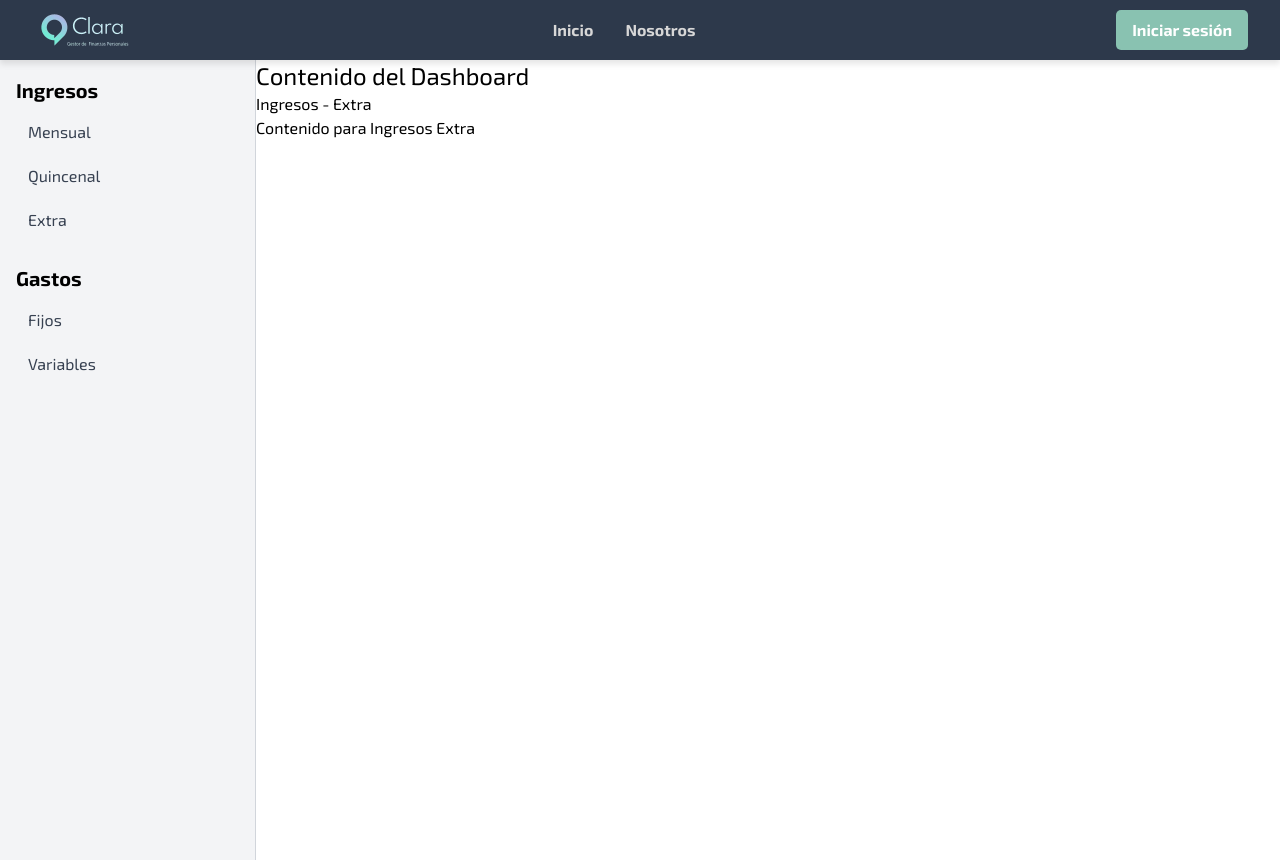
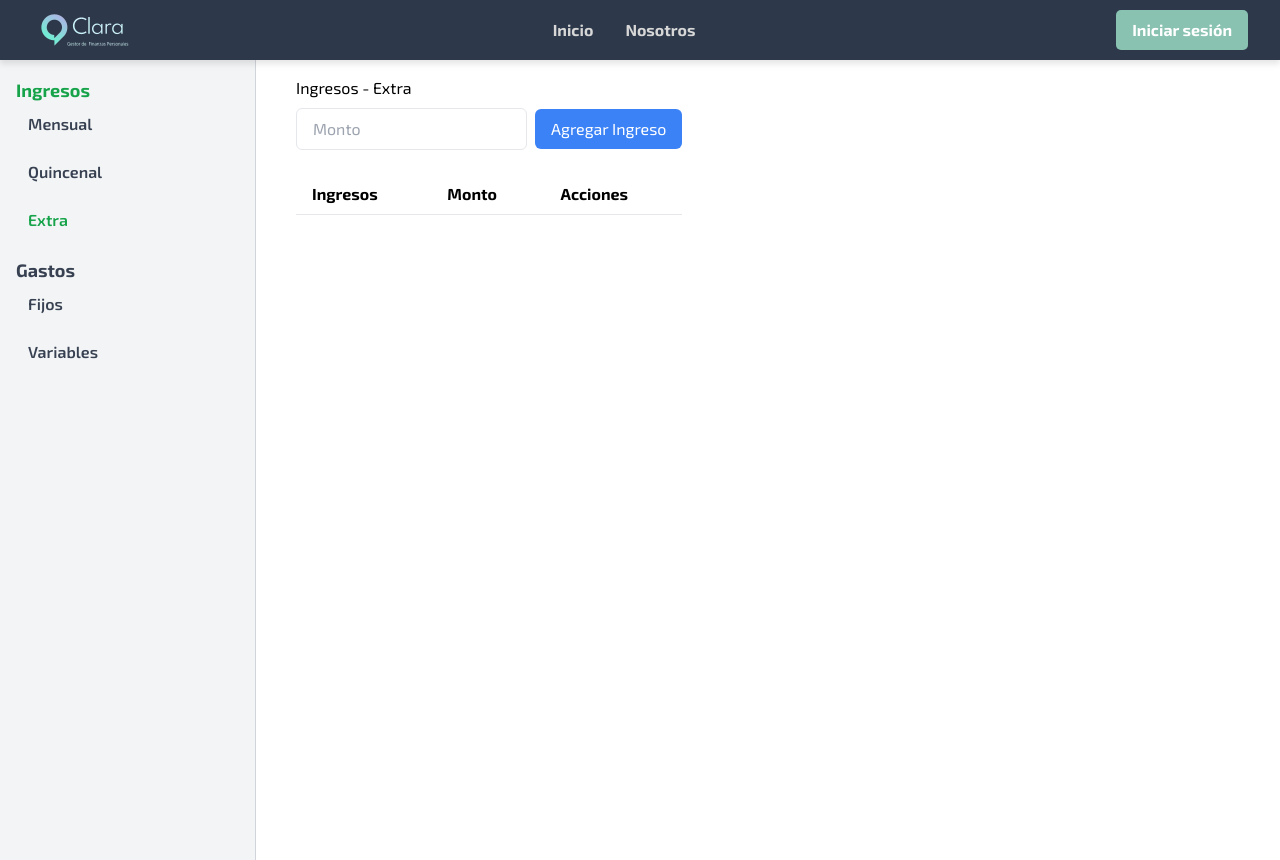
Before and after one commit to No-Country-simulation/equipo-s20-14-webapp, a React (Vite) app in the folder Frontend/front/: page /dashboard/ingresos/extra in a window 1280 px wide. Built offline with nearby package versions, Linux system fonts and the light colour scheme.

Commit message:
Renderizado del componente reutlizable IngresoItem

```diff
--- a/Frontend/front/package.json
+++ b/Frontend/front/package.json
@@ -14,6 +14,7 @@
     "react-dom": "^18.3.1",
     "react-router-dom": "^7.1.3",
     "react-slick": "^0.30.3",
+    "react-toastify": "^11.0.3",
     "slick-carousel": "^1.8.1"
   },
   "devDependencies": {
--- a/Frontend/front/src/App.jsx
+++ b/Frontend/front/src/App.jsx
@@ -2,6 +2,7 @@ import { BrowserRouter as Router, Routes, Route } from "react-router-dom";
 import { FinanzasApp } from "./pages/FinanzasApp";
 import { Dashboard } from "./pages/Dashboard/Dashboard";
 import { Ingresos } from "./pages/Dashboard/Ingresos";
+import { ToastContainer } from "react-toastify";
 
 export default function App() {
   return (
@@ -15,6 +16,7 @@ export default function App() {
           <Route path="ingresos/:tipo" element={<Ingresos />} />
         </Route>
       </Routes>
+      <ToastContainer position="bottom-right" autoClose={2000} />
     </Router>
   );
 }
--- /dev/null
+++ b/Frontend/front/src/components/Dashboard/IngresoItem.jsx
@@ -0,0 +1,84 @@
+import React, { useState, useEffect } from "react";
+import { toast } from "react-toastify";
+
+const IngresoItem = ({ tipo }) => {
+  const [monto, setMonto] = useState("");
+  const [ingresos, setIngresos] = useState([]);
+
+  useEffect(() => {
+    setIngresos([]);
+  }, [tipo]);
+
+  const handleAddIngreso = () => {
+    if (monto) {
+      setIngresos([
+        ...ingresos,
+        { tipo, monto: parseFloat(monto), id: Date.now() },
+      ]);
+      setMonto("");
+    }
+  };
+
+  const handleDeleteIngreso = (id) => {
+    setIngresos(ingresos.filter((ingreso) => ingreso.id !== id));
+    toast.warn("Eliminado correctamente.");
+  };
+
+  const handleSaveIngreso = () => {
+    toast.success("Ingresos guardados correctamente.");
+  };
+
+  return (
+    <div>
+      <input
+        type="number"
+        placeholder="Monto"
+        value={monto}
+        onChange={(e) => setMonto(e.target.value)}
+        className="px-4 py-2 border rounded-md"
+      />
+      <button
+        onClick={handleAddIngreso}
+        className="ml-2 px-4 py-2 bg-blue-500 text-white rounded-md"
+      >
+        Agregar Ingreso
+      </button>
+
+      <table className="min-w-full mt-6 border-collapse">
+        <thead>
+          <tr>
+            <th className="border-b py-2 px-4 text-left">Ingresos</th>
+            <th className="border-b py-2 px-4 text-left">Monto</th>
+            <th className="border-b py-2 px-4 text-left">Acciones</th>
+          </tr>
+        </thead>
+        <tbody>
+          {ingresos.map((ingreso) => (
+            <tr key={ingreso.id}>
+              <td className="border-b py-2 px-4 capitalize">{ingreso.tipo}</td>
+              <td className="border-b py-2 px-4">
+                ${ingreso.monto.toFixed(2)}
+              </td>
+              <td className="border-b py-2 px-4">
+                <button
+                  onClick={() => handleDeleteIngreso(ingreso.id)}
+                  className="mr-2 px-4 py-2 bg-red-500 text-white rounded-md"
+                >
+                  Eliminar
+                </button>
+                <button
+                  onClick={handleSaveIngreso}
+                  className="px-4 py-2 bg-green-500 text-white rounded-md"
+                >
+                  Guardar
+                </button>
+              </td>
+            </tr>
+          ))}
+        </tbody>
+      </table>
+    </div>
+  );
+};
+
+export default IngresoItem;
--- a/Frontend/front/src/components/Dashboard/SidebarMenu.jsx
+++ b/Frontend/front/src/components/Dashboard/SidebarMenu.jsx
@@ -1,28 +1,44 @@
 import React from "react";
-import { Link } from "react-router-dom";
+import { Link, useLocation } from "react-router-dom";
 
 export const SidebarMenu = ({ sections }) => {
+  const location = useLocation();
+
+  const isSectionActive = (path) => {
+    return location.pathname.startsWith(path)
+      ? "text-green-600"
+      : "text-gray-700";
+  };
+
   return (
     <div className="w-64 h-screen bg-gray-100 border-r border-gray-300 p-4">
+      <ul className="space-y-4">
         {sections.map((section, index) => (
-        <div key={index} className="mb-6">
-          {/* Título principal */}
-          <h2 className="text-xl font-bold mb-2">{section.title}</h2>
-          {/* Subtítulos */}
-          <ul className="space-y-1">
-            {section.subItems.map((item, subIndex) => (
-              <li key={subIndex}>
+          <li key={index}>
+            <h3
+              className={`font-bold text-lg ${isSectionActive(
+                `/dashboard/${section.title.toLowerCase()}`
+              )}`}
+            >
+              {section.title}
+            </h3>
+            <ul className="space-y-2">
+              {section.subItems.map((item, index) => (
+                <li key={index}>
                   <Link
                     to={item.path}
-                  className="block px-3 py-2 rounded-md text-gray-700 hover:bg-gray-200"
+                    className={`block  font-semibold px-3 py-2 rounded-md hover:bg-gray-200 ${isSectionActive(
+                      item.path
+                    )}`}
                   >
                     {item.label}
                   </Link>
                 </li>
               ))}
             </ul>
-        </div>
+          </li>
         ))}
+      </ul>
     </div>
   );
 };
--- a/Frontend/front/src/pages/Dashboard/Dashboard.jsx
+++ b/Frontend/front/src/pages/Dashboard/Dashboard.jsx
@@ -27,10 +27,8 @@ export const Dashboard = () => {
       <Header />
       <div className="flex ">
         <SidebarMenu sections={sections} />
-        <div className="">
-          <h1 className="text-2xl">Contenido del Dashboard</h1>
-          <Outlet />
-        </div>
+
+        <Outlet />
       </div>
     </div>
   );
--- a/Frontend/front/src/pages/Dashboard/Ingresos.jsx
+++ b/Frontend/front/src/pages/Dashboard/Ingresos.jsx
@@ -1,28 +1,16 @@
 import React from "react";
 import { useParams } from "react-router-dom";
+import IngresoItem from "../../components/Dashboard/IngresoItem";
 
 export const Ingresos = () => {
   const { tipo } = useParams();
 
-  console.log(tipo);
-
-  const renderContent = () => {
-    switch (tipo) {
-      case "mensual":
-        return <p>Contenido para Ingresos Mensual</p>;
-      case "quincenal":
-        return <p>Contenido para Ingresos Quincenal</p>;
-      case "extra":
-        return <p>Contenido para Ingresos Extra</p>;
-      default:
-        return <p>Sección no encontrada</p>;
-    }
-  };
-
   return (
-    <div>
-      <h1>Ingresos - {tipo.charAt(0).toUpperCase() + tipo.slice(1)}</h1>
-      {renderContent()}
+    <div className="ml-10 mt-4">
+      <h1 className="pb-2">
+        Ingresos - <span className="capitalize">{tipo}</span>
+      </h1>
+      <IngresoItem tipo={tipo} />
     </div>
   );
 };
```
Also changed, not shown: 1 other file (tests, documents, lock files or other folders). Lines whose indentation alone changed are shown as unchanged.
